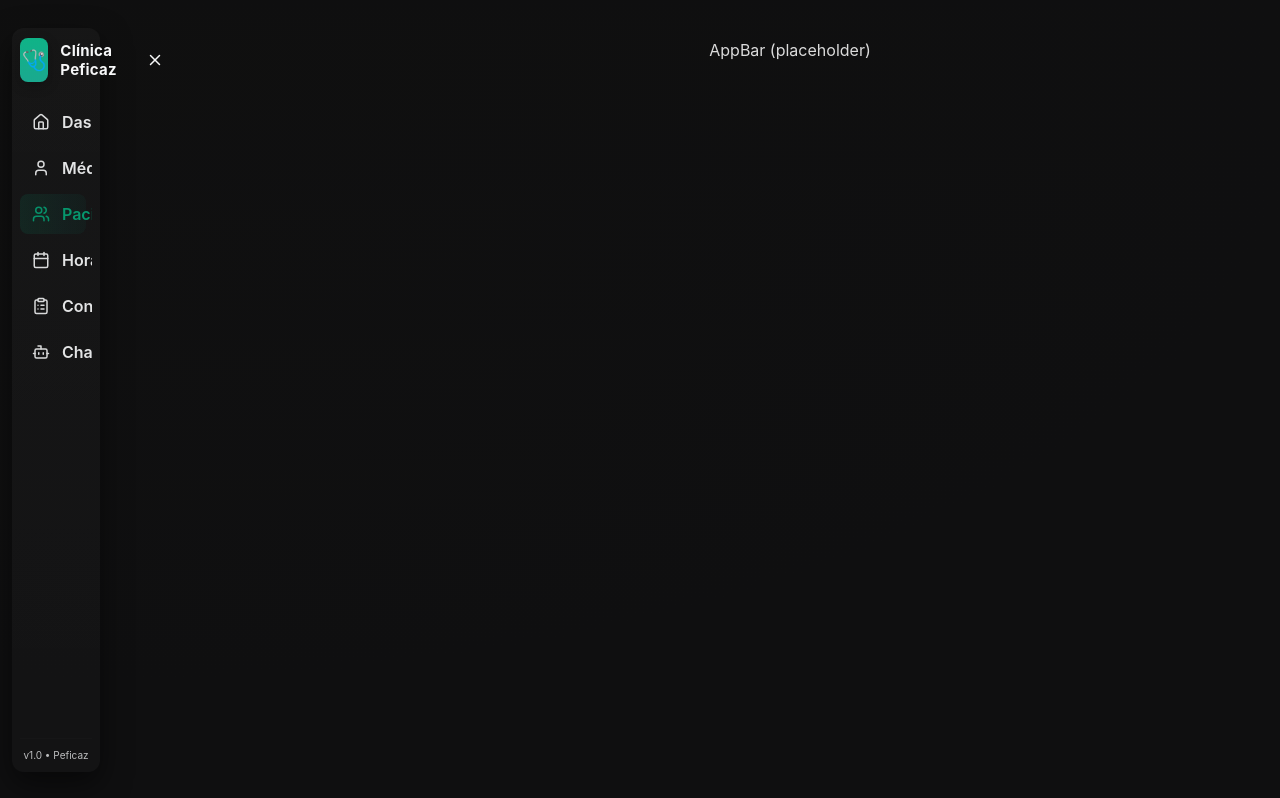
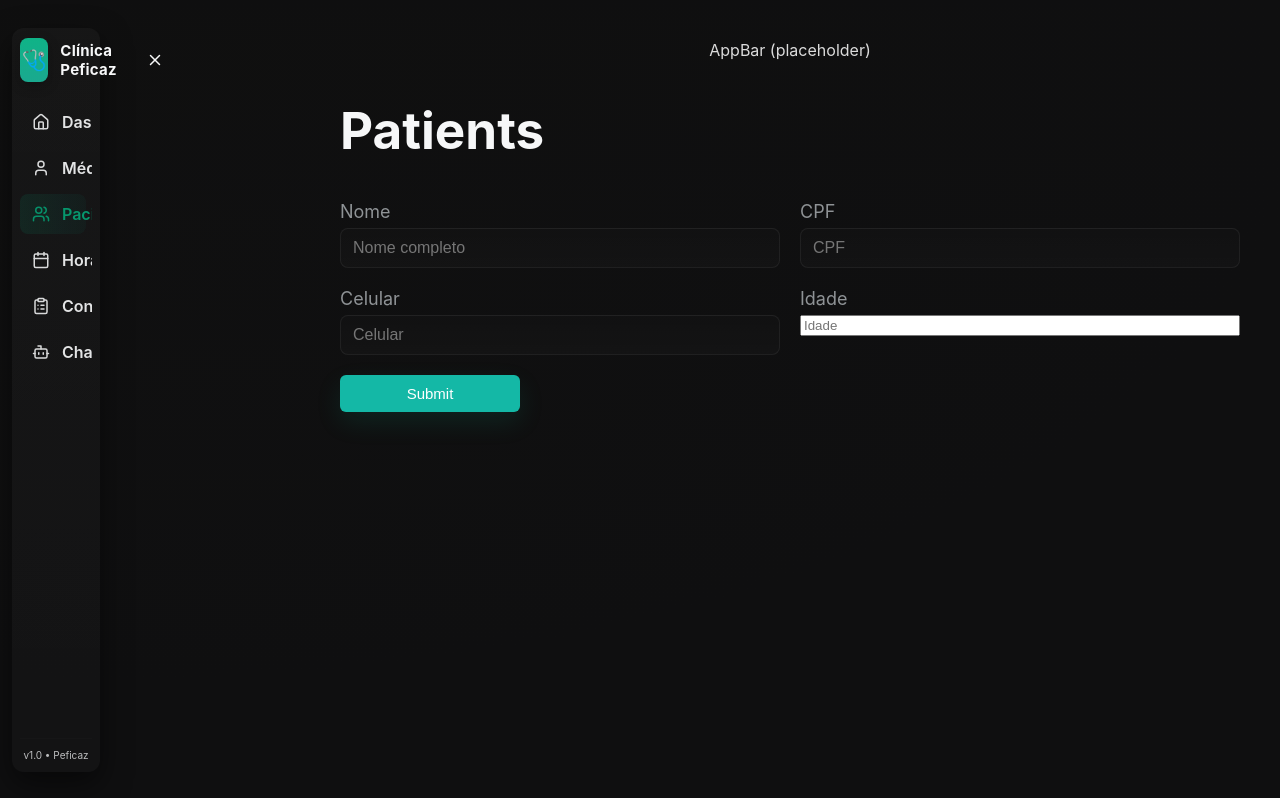
Before and after one commit to insper-classroom/20252-progeficaz-projeto-final-frontend-clinica-erp-front, a React (Vite) app in the folder clinic-scheduling-frontend/: page /patients in a window 1280 px wide. Built offline with nearby package versions, Linux system fonts and the light colour scheme; no server answers.

Commit message:
feat: Formulario de cadastro de paciente criado

```diff
--- a/clinic-scheduling-frontend/src/main.jsx
+++ b/clinic-scheduling-frontend/src/main.jsx
@@ -5,6 +5,7 @@ import { BrowserRouter, Routes, Route } from "react-router-dom";
 import App from "./App";
 import Doctors from "./pages/Doctors";
 import Schedules from "./pages/Schedules";
+import Patients from "./pages/Patients";
 import LandingPage from "./pages/LandingPage";
 import "./index.css";
 
@@ -25,6 +26,7 @@ root.render(
           <Route index element={<div>Home (placeholder)</div>} />
           <Route path="doctors" element={<Doctors />} />
           <Route path="schedules" element={<Schedules />} />
+          <Route path="patients" element={<Patients />} />
         </Route>
       </Routes>
     </BrowserRouter>
--- /dev/null
+++ b/clinic-scheduling-frontend/src/pages/Patients/PatientForm.jsx
@@ -0,0 +1,69 @@
+import { useForm } from 'react-hook-form';
+
+export default function PatientForm({ initial = {}, onSubmit}) {
+    const { register, handleSubmit, reset, formState} = useForm({
+        defaultValues: {
+            nome: initial.nome || '',
+            cpf: initial.cpf || '',
+            celular: initial.celular || '',
+            idade: initial.idade || '',
+        }
+    })
+
+    function submit(data) {
+        onSubmit && onSubmit(data);
+        reset();
+    }
+
+    return (
+        <form onSubmit={handleSubmit(submit)}>
+            <div className="form-grid">
+                <label>
+                    Nome
+                    <input
+                        {...register('nome', { required: true})}
+                        type="text"
+                        placeholder="Nome completo"
+                        aria-label="nome"
+                    />
+                </label>
+
+                <label>
+                    CPF
+                    <input
+                        {...register('cpf', { required: true})}
+                        type="text"
+                        placeholder="CPF"
+                        aria-label="cpf"
+                    />
+                </label>
+
+                <label>
+                    Celular
+                    <input
+                        {...register('celular', { required: true})}
+                        type="text"
+                        placeholder="Celular"
+                        aria-label="celular"
+                    />
+                </label>
+
+                <label>
+                    Idade
+                    <input
+                        {...register('idade', { required: true})}
+                        type="number"
+                        placeholder="Idade"
+                        aria-label="idade"
+                    />
+                </label>
+            </div>
+
+            <div>
+                <button type="submit" className="btn btn-primary" aria-disabled={formState.isSubmitting}>
+                    {formState.isSubmitting ? 'Submitting...' : 'Submit'}
+                </button>
+            </div>
+        </form>
+    );
+}
--- a/clinic-scheduling-frontend/src/pages/Patients/index.jsx
+++ b/clinic-scheduling-frontend/src/pages/Patients/index.jsx
@@ -1,3 +1,13 @@
+import React from 'react';
+import axios from '../../api/axiosInstance';
+import PatientForm from './PatientForm';
+import "./index.css"
+
 export default function Patients() {
-  return <h1>Patients</h1>;
+  return (
+    <div>
+      <h1>Patients</h1>
+      <PatientForm />
+    </div>
+  );
 }
```
Also changed, not shown: clinic-scheduling-frontend/src/pages/Patients/index.css (added).
